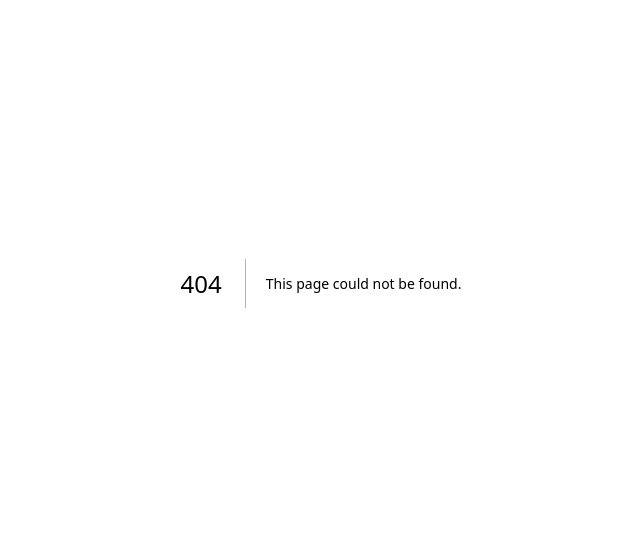
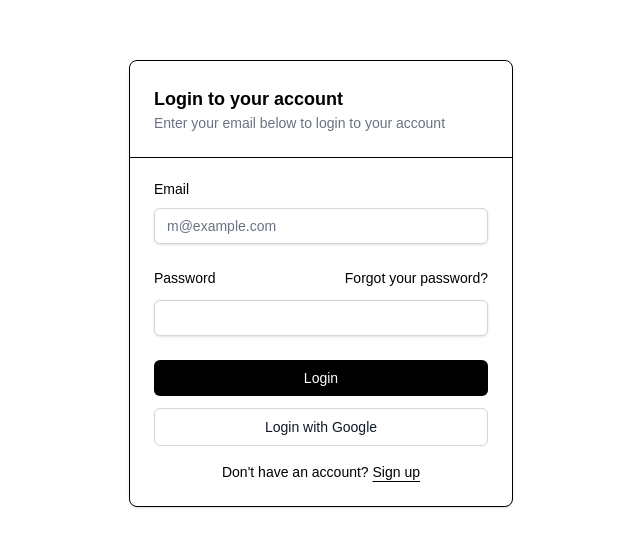
Before and after one commit to MatheusT23/consulta-processual-app, a Next.js app: page /login in a window 1280 px wide. Before the commit this address had no page. Shown: the part 117-664 px from the top of the page, without its empty margins (319-959 px from the left). Built offline with nearby package versions, Linux system fonts and the light colour scheme.

Commit message:
Add login page and components

```diff
--- /dev/null
+++ b/components/login-form.tsx
@@ -0,0 +1,71 @@
+import { cn } from "@/lib/utils";
+import { Button } from "@/components/ui/button";
+import {
+  Card,
+  CardContent,
+  CardDescription,
+  CardHeader,
+  CardTitle,
+} from "@/components/ui/card";
+import { Input } from "@/components/ui/input";
+import { Label } from "@/components/ui/label";
+import React from "react";
+
+export function LoginForm({
+  className,
+  ...props
+}: React.ComponentProps<"div">) {
+  return (
+    <div className={cn("flex flex-col gap-6", className)} {...props}>
+      <Card>
+        <CardHeader>
+          <CardTitle>Login to your account</CardTitle>
+          <CardDescription>
+            Enter your email below to login to your account
+          </CardDescription>
+        </CardHeader>
+        <CardContent>
+          <form>
+            <div className="flex flex-col gap-6">
+              <div className="grid gap-3">
+                <Label htmlFor="email">Email</Label>
+                <Input
+                  id="email"
+                  type="email"
+                  placeholder="m@example.com"
+                  required
+                />
+              </div>
+              <div className="grid gap-3">
+                <div className="flex items-center">
+                  <Label htmlFor="password">Password</Label>
+                  <a
+                    href="#"
+                    className="ml-auto inline-block text-sm underline-offset-4 hover:underline"
+                  >
+                    Forgot your password?
+                  </a>
+                </div>
+                <Input id="password" type="password" required />
+              </div>
+              <div className="flex flex-col gap-3">
+                <Button type="submit" className="w-full">
+                  Login
+                </Button>
+                <Button variant="outline" className="w-full">
+                  Login with Google
+                </Button>
+              </div>
+            </div>
+            <div className="mt-4 text-center text-sm">
+              Don&apos;t have an account?{" "}
+              <a href="#" className="underline underline-offset-4">
+                Sign up
+              </a>
+            </div>
+          </form>
+        </CardContent>
+      </Card>
+    </div>
+  );
+}
--- /dev/null
+++ b/components/ui/button.tsx
@@ -0,0 +1,26 @@
+import * as React from "react";
+import { cn } from "@/lib/utils";
+
+export interface ButtonProps
+  extends React.ButtonHTMLAttributes<HTMLButtonElement> {
+  variant?: "default" | "outline";
+}
+
+export const Button = React.forwardRef<HTMLButtonElement, ButtonProps>(
+  ({ className, variant = "default", ...props }, ref) => {
+    const base =
+      "px-4 py-2 rounded-md text-sm font-medium focus:outline-none focus:ring-2 focus:ring-offset-2 transition-colors";
+    const variants = {
+      default: "bg-black text-white hover:bg-gray-800",
+      outline: "border border-gray-300 text-gray-900 bg-white hover:bg-gray-50",
+    };
+    return (
+      <button
+        ref={ref}
+        className={cn(base, variants[variant], className)}
+        {...props}
+      />
+    );
+  }
+);
+Button.displayName = "Button";
--- /dev/null
+++ b/components/ui/card.tsx
@@ -0,0 +1,22 @@
+import * as React from "react";
+import { cn } from "@/lib/utils";
+
+export function Card({ className, ...props }: React.HTMLAttributes<HTMLDivElement>) {
+  return <div className={cn("rounded-lg border bg-white text-black shadow", className)} {...props} />;
+}
+
+export function CardHeader({ className, ...props }: React.HTMLAttributes<HTMLDivElement>) {
+  return <div className={cn("p-6 border-b", className)} {...props} />;
+}
+
+export function CardTitle({ className, ...props }: React.HTMLAttributes<HTMLHeadingElement>) {
+  return <h3 className={cn("text-lg font-semibold", className)} {...props} />;
+}
+
+export function CardDescription({ className, ...props }: React.HTMLAttributes<HTMLParagraphElement>) {
+  return <p className={cn("text-sm text-gray-500", className)} {...props} />;
+}
+
+export function CardContent({ className, ...props }: React.HTMLAttributes<HTMLDivElement>) {
+  return <div className={cn("p-6", className)} {...props} />;
+}
--- /dev/null
+++ b/components/ui/input.tsx
@@ -0,0 +1,16 @@
+import * as React from "react";
+import { cn } from "@/lib/utils";
+
+export const Input = React.forwardRef<HTMLInputElement, React.InputHTMLAttributes<HTMLInputElement>>(
+  ({ className, ...props }, ref) => (
+    <input
+      ref={ref}
+      className={cn(
+        "flex h-9 w-full rounded-md border border-gray-300 bg-white px-3 py-1 text-sm shadow-sm placeholder:text-gray-500 focus:outline-none focus:ring-2 focus:ring-black",
+        className
+      )}
+      {...props}
+    />
+  )
+);
+Input.displayName = "Input";
--- /dev/null
+++ b/components/ui/label.tsx
@@ -0,0 +1,14 @@
+import * as React from "react";
+import { cn } from "@/lib/utils";
+
+export const Label = React.forwardRef<
+  HTMLLabelElement,
+  React.LabelHTMLAttributes<HTMLLabelElement>
+>(({ className, ...props }, ref) => (
+  <label
+    ref={ref}
+    className={cn("text-sm font-medium leading-none", className)}
+    {...props}
+  />
+));
+Label.displayName = "Label";
--- /dev/null
+++ b/lib/utils.ts
@@ -0,0 +1,3 @@
+export function cn(...inputs: Array<string | undefined | false | null>) {
+  return inputs.filter(Boolean).join(" ");
+}
--- a/pages/index.tsx
+++ b/pages/index.tsx
@@ -1,3 +1,4 @@
+import Link from 'next/link';
 import { useState, useRef, useEffect } from 'react';
 import { Menu, Bot, User, Send, Mic, Search, Cpu } from 'lucide-react';
 
@@ -109,9 +110,9 @@ export default function App() {
           <h1 className="text-lg font-semibold">Acompanhar Processo</h1>
         </div>
         <div className="flex items-center gap-2">
-           <button className="bg-black text-white px-4 py-2 text-sm font-semibold rounded-lg hover:bg-blue-700 transition-colors">
+           <Link href="/login" className="bg-black text-white px-4 py-2 text-sm font-semibold rounded-lg hover:bg-blue-700 transition-colors">
             Entrar
-           </button>
+           </Link>
            {/*<button className="p-2 rounded-md hover:bg-gray-700/50 transition-colors">
             <Bot size={20} />
            </button>*/}
--- /dev/null
+++ b/pages/login/index.tsx
@@ -0,0 +1,11 @@
+import { LoginForm } from "@/components/login-form";
+
+export default function LoginPage() {
+  return (
+    <div className="flex min-h-screen w-full items-center justify-center p-6 md:p-10">
+      <div className="w-full max-w-sm">
+        <LoginForm />
+      </div>
+    </div>
+  );
+}
```
